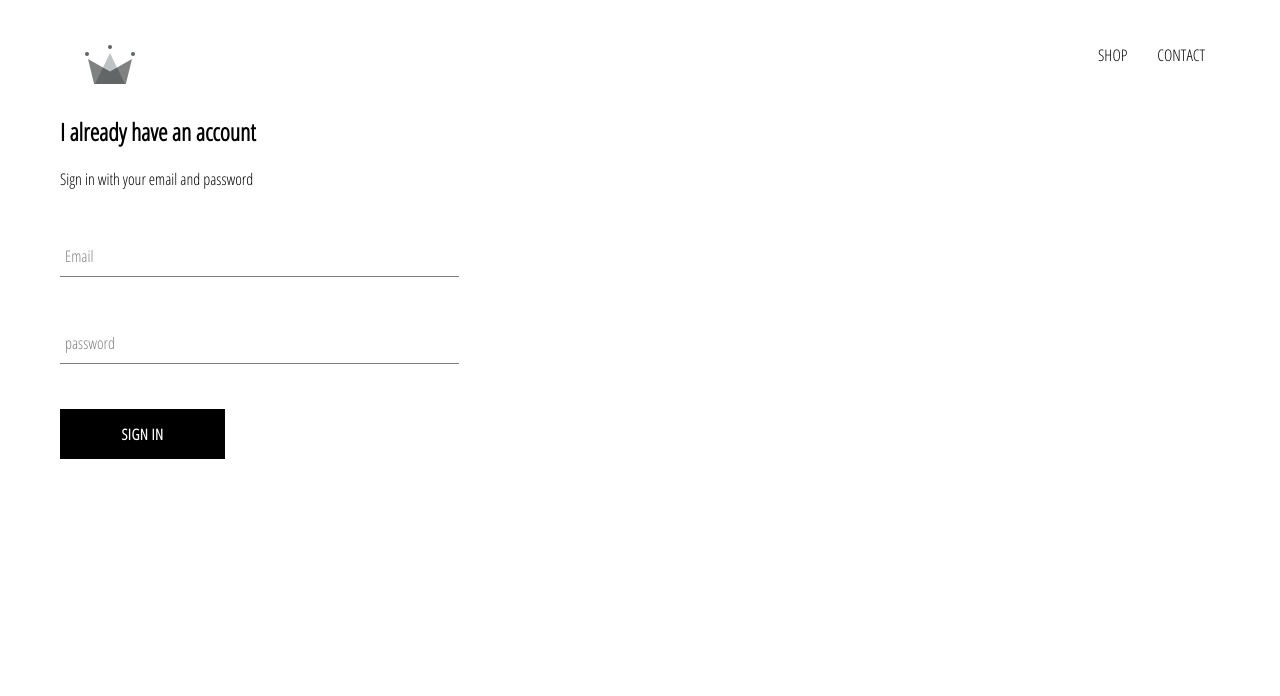
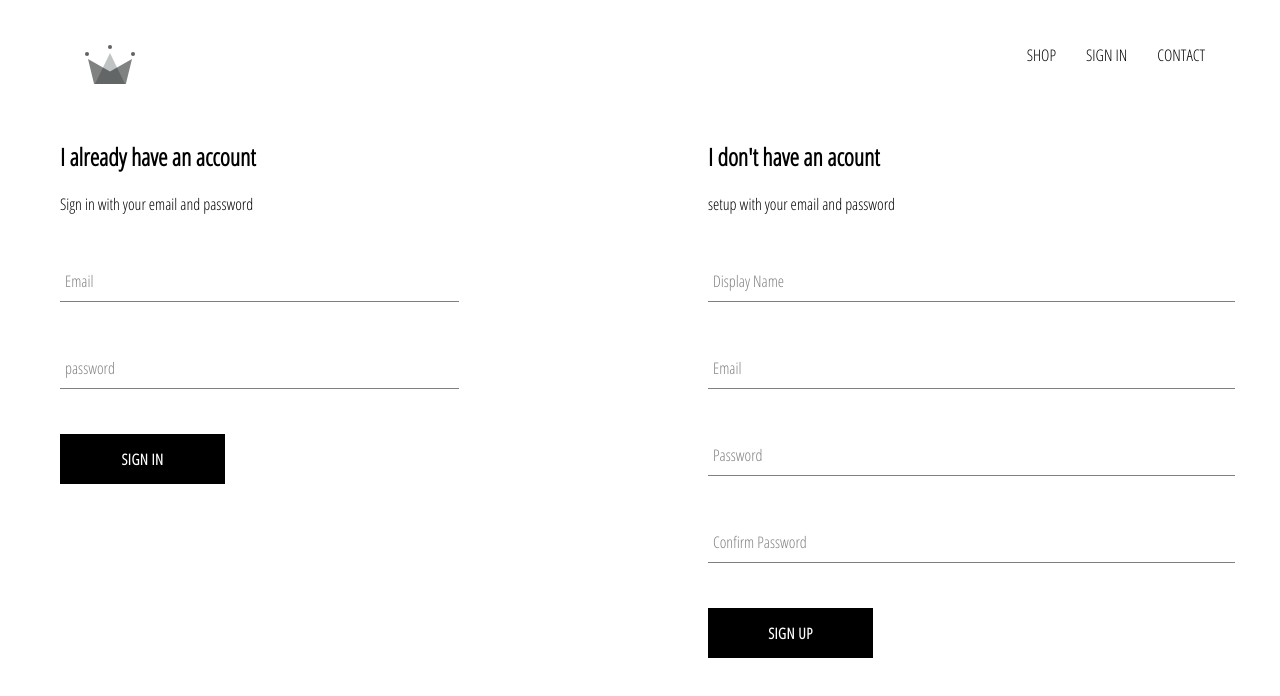
Before and after one commit to zakariamagdyz/crwn-shop, a React (Create React App) app: page /signin in a window 1280 px wide. Shown: the top 696 px of the page. Built offline with nearby package versions, Linux system fonts and the light colour scheme.

Commit message:
finished auth operation

```diff
--- a/src/App.js
+++ b/src/App.js
@@ -1,18 +1,24 @@
+import { Route, Routes, Navigate } from "react-router-dom";
+import { useSelector } from "react-redux";
+///
 import "./App.css";
-import { Route, Routes } from "react-router-dom";
 import Header from "./components/header/header.component";
 import HomePage from "./pages/home-page/homepage.component";
 import ShopPage from "./pages/shop/shop.component";
 import ContactPage from "./pages/contact-page/contactPage.component";
 
 function App() {
+  const user = useSelector((state) => state.user.currentUser);
   return (
     <>
       <Header />
       <Routes>
         <Route path="/" element={<HomePage />} />
         <Route path="/shop" element={<ShopPage />} />
-        <Route path="/signin" element={<ContactPage />} />
+        <Route
+          path="/signin"
+          element={user ? <Navigate replace to="/" /> : <ContactPage />}
+        />
       </Routes>
     </>
   );
--- a/src/components/header/header.component.jsx
+++ b/src/components/header/header.component.jsx
@@ -2,8 +2,12 @@ import React from "react";
 import "./header.styles.scss";
 import { Link } from "react-router-dom";
 import { ReactComponent as Logo } from "../../assets/svgs/084 crown.svg";
+import { useSelector, useDispatch } from "react-redux";
+import { signOut } from "../../redux/user/user.actions";
 
 const Header = () => {
+  const user = useSelector((state) => state.user.currentUser);
+  const dispatch = useDispatch();
   return (
     <div className="header">
       <Link to="/" className="logo-container">
@@ -13,6 +17,20 @@ const Header = () => {
         <Link className="option" to="/shop">
           SHOP
         </Link>
+        {user ? (
+          <button
+            className="option"
+            onClick={() => {
+              dispatch(signOut());
+            }}
+          >
+            SIGN OUT
+          </button>
+        ) : (
+          <Link className="option" to="/signin">
+            SIGN IN
+          </Link>
+        )}
         <Link className="option" to="/contact">
           CONTACT
         </Link>
--- a/src/components/sign-in/sign-in.component.jsx
+++ b/src/components/sign-in/sign-in.component.jsx
@@ -2,6 +2,8 @@ import React from "react";
 import "./sign-in.styles.scss";
 import CustomInput from "../input-box/customInput.component";
 import CustomBtn from "../custom-btn/customBtn.component";
+import { connect } from "react-redux";
+import { signInUser } from "../../redux/user/user.actions";
 
 class SignIn extends React.Component {
   constructor(props) {
@@ -19,6 +21,17 @@ class SignIn extends React.Component {
 
   handleSubmit = (e) => {
     e.preventDefault();
+    const res = localStorage.getItem("user");
+    if (!res) return alert("invalid user or password");
+    const user = JSON.parse(res);
+
+    if (
+      user.email !== this.state.email ||
+      user.password !== this.state.password
+    )
+      return alert("incorrect email or password");
+
+    this.props.signIn_user(user);
   };
   render() {
     return (
@@ -52,4 +65,10 @@ class SignIn extends React.Component {
   }
 }
 
-export default SignIn;
+const mapDispatchToProps = (dispatch) => ({
+  signIn_user: (user) => {
+    dispatch(signInUser(user));
+  },
+});
+
+export default connect(null, mapDispatchToProps)(SignIn);
--- a/src/components/sign-in/sign-in.styles.scss
+++ b/src/components/sign-in/sign-in.styles.scss
@@ -1,3 +1,7 @@
 .sign-in {
   width: 30vw;
 }
+
+.sign-up {
+  width: 40vw;
+}
--- /dev/null
+++ b/src/components/sign-up/signup.component.jsx
@@ -0,0 +1,96 @@
+import React from "react";
+import "../sign-in/sign-in.styles.scss";
+import { connect } from "react-redux";
+import { setCurrentUsre } from "../../redux/user/user.actions";
+import FormInput from "../input-box/customInput.component";
+import CustomBtn from "../custom-btn/customBtn.component";
+
+class SingUp extends React.Component {
+  constructor(props) {
+    super(props);
+
+    this.state = {
+      displayName: "",
+      email: "",
+      password: "",
+      confirmPassword: "",
+    };
+  }
+
+  handelChange = (e) => {
+    const { name, value } = e.target;
+    this.setState({ [name]: value });
+  };
+
+  handleSubmit = (e) => {
+    e.preventDefault();
+
+    if (this.isDataValid(this.state)) {
+      const { displayName, email, password, confirmPassword } = this.state;
+      this.props.setCurrentUsre({
+        displayName: displayName.toLowerCase(),
+        email,
+        password,
+        confirmPassword,
+      });
+    }
+  };
+
+  isDataValid = ({ password, confirmPassword }) => {
+    if (password.trim().length < 8)
+      return alert("Minmum length for password is 8 characters");
+    if (password.trim() !== confirmPassword.trim())
+      return alert("Two passwords do not match");
+
+    return true;
+  };
+  render() {
+    return (
+      <div className="sign-up">
+        <h2>I don't have an acount</h2>
+        <span>setup with your email and password</span>
+        <form onSubmit={this.handleSubmit}>
+          <FormInput
+            type="text"
+            label="Display Name"
+            name="displayName"
+            value={this.state.displayName}
+            handleChange={this.handelChange}
+            required
+          />
+          <FormInput
+            type="email"
+            label="Email"
+            name="email"
+            value={this.state.email}
+            handleChange={this.handelChange}
+            required
+          />
+          <FormInput
+            type="password"
+            label="Password"
+            name="password"
+            value={this.state.password}
+            handleChange={this.handelChange}
+            required
+          />
+          <FormInput
+            type="password"
+            label="Confirm Password"
+            name="confirmPassword"
+            value={this.state.confirmPassword}
+            handleChange={this.handelChange}
+            required
+          />
+          <CustomBtn type="submit">Sign up</CustomBtn>
+        </form>
+      </div>
+    );
+  }
+}
+
+const mapDispatchToProps = (dispatch) => ({
+  setCurrentUsre: (user) => dispatch(setCurrentUsre(user)),
+});
+
+export default connect(null, mapDispatchToProps)(SingUp);
--- a/src/pages/contact-page/contactPage.component.jsx
+++ b/src/pages/contact-page/contactPage.component.jsx
@@ -1,9 +1,12 @@
-import React from "react";
 import SignIn from "../../components/sign-in/sign-in.component";
+import SignUp from "../../components/sign-up/signup.component";
+
+import "./contactPage.styles.scss";
 
 const ContactPage = () => (
-  <div>
+  <div className="contact-page">
     <SignIn />
+    <SignUp />
   </div>
 );
 
--- a/src/pages/contact-page/contactPage.styles.scss
+++ b/src/pages/contact-page/contactPage.styles.scss
@@ -0,0 +1,5 @@
+.contact-page {
+  display: flex;
+  justify-content: space-between;
+  margin: 30px auto;
+}
--- a/src/redux/rootReducer.js
+++ b/src/redux/rootReducer.js
@@ -1,8 +1,10 @@
 import { combineReducers } from "redux";
 import cartReducer from "./cart/cart.reducer";
+import userReducer from "./user/user.reducer";
 
 const rootReducer = combineReducers({
   cart: cartReducer,
+  user: userReducer,
 });
 
 export default rootReducer;
--- /dev/null
+++ b/src/redux/user/user.actions.js
@@ -0,0 +1,15 @@
+import userActionTypes from "./user.types";
+
+export const setCurrentUsre = (user) => ({
+  type: userActionTypes.SET_CURRENT_USER,
+  payload: user,
+});
+
+export const signOut = () => ({
+  type: userActionTypes.SIGN_OUT_USER,
+});
+
+export const signInUser = (user) => ({
+  type: userActionTypes.SIGN_IN_USER,
+  payload: user,
+});
--- /dev/null
+++ b/src/redux/user/user.reducer.js
@@ -0,0 +1,24 @@
+import userActionTypes from "./user.types";
+
+const INIT_STATE = {
+  currentUser: JSON.parse(localStorage.getItem("user")) || null,
+  error: null,
+};
+
+const userReducer = (state = INIT_STATE, action) => {
+  switch (action.type) {
+    case userActionTypes.SET_CURRENT_USER:
+      localStorage.setItem("user", JSON.stringify(action.payload));
+
+    case userActionTypes.SET_CURRENT_USER:
+    case userActionTypes.SIGN_IN_USER:
+      return { ...state, currentUser: action.payload };
+    case userActionTypes.SIGN_OUT_USER:
+      return { ...state, currentUser: null };
+
+    default:
+      return state;
+  }
+};
+
+export default userReducer;
--- /dev/null
+++ b/src/redux/user/user.types.js
@@ -0,0 +1,5 @@
+export default {
+  SET_CURRENT_USER: "SET_CURRENT_USER",
+  SIGN_OUT_USER: "SIGN_OUT_USER",
+  SIGN_IN_USER: "SIGN_IN_USER",
+};
```
Also changed, not shown: src/components/sign-up/sign-up.styles.scss (added).
